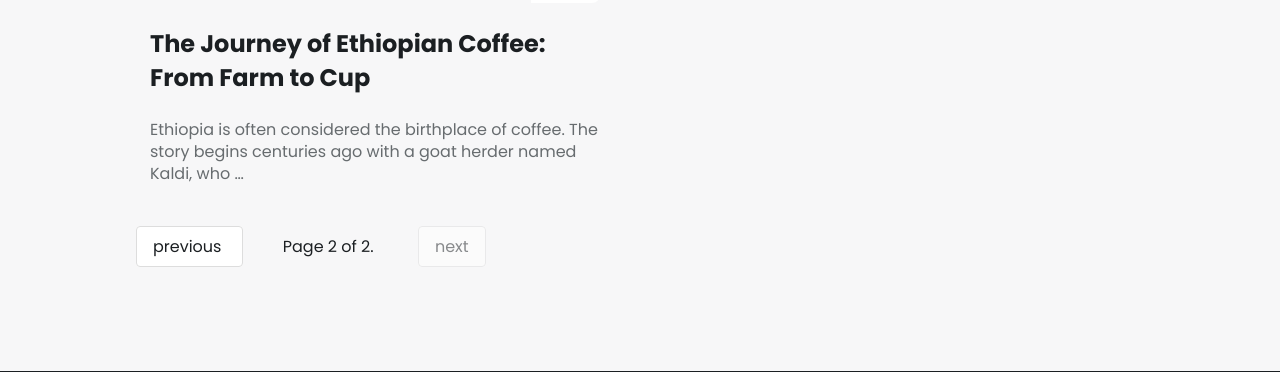
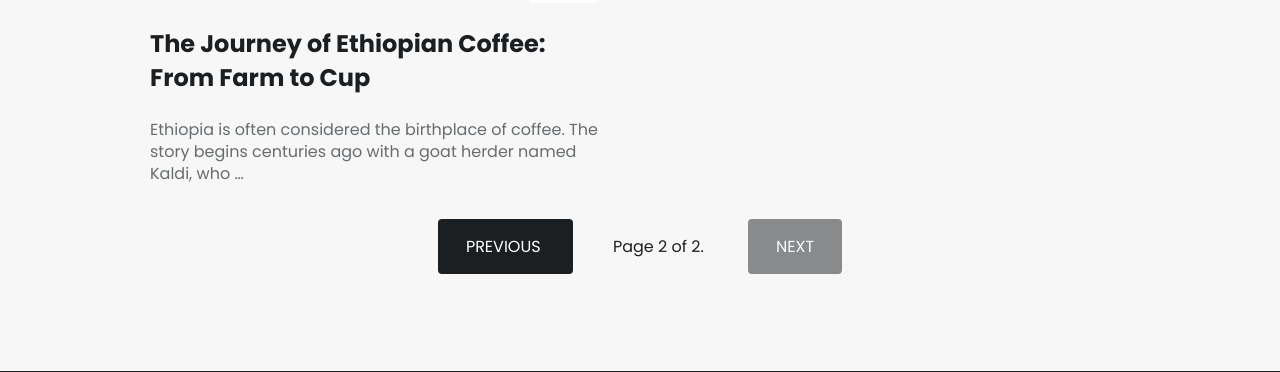
Before and after one commit to ankiyondesigns/coffee-house-backend, a Django app: page /?page=2 in a window 1280 px wide. Shown: the part 2951-3323 px from the top of the page. Run offline with Django 5.2, Linux system fonts and the light colour scheme; data comes from the database, SQL or seed files in the repository; some libraries are stand-ins or nearby versions.

Commit message:
update: update styling

```diff
--- a/static/css/styles.css
+++ b/static/css/styles.css
@@ -307,16 +307,16 @@ button {
 
 .home__scroll {
   position: absolute;
-  width: 100px;
+  width: 30px;
   bottom: -7rem;
   left: 0;
   right: 0;
   margin: 0 auto;
   background-color: #f1f1f1;
-  padding-left: 2rem;
-  padding-right: 2rem;
-  padding-top: 2rem;
-  padding-bottom: 2rem;
+  padding-left: 1rem;
+  padding-right: 1rem;
+  padding-top: 1rem;
+  padding-bottom: 1rem;
   border-radius: 20%;
   border: none;
   animation: scroll 3s infinite;
@@ -674,24 +674,22 @@ button {
 /*=============== PAGINATION ===============*/
 .pagination {
   display: flex;
-  justify-content: start;
+  justify-content: center;
   margin-top: 3rem;
 }
 
 .pagination__button {
   margin: 0 0.5rem;
-  padding: 0.5rem 1rem;
-  background-color: #fff;
-  border: 1px solid #ddd;
+  padding: 1rem 1.75rem;
+  background-color: var(--black-color);
   border-radius: 0.25rem;
-  color: var(--title-color);
+  color: #fff;
+  font-size: var(--normal-font-size);
+  text-transform: uppercase;
   text-decoration: none;
   transition: background-color 0.3s ease;
 }
 
-.pagination__button:hover:not(.disabled) {
-  background-color: #f1f1f1;
-}
 
 .pagination__button.disabled {
   opacity: 0.5;
```
